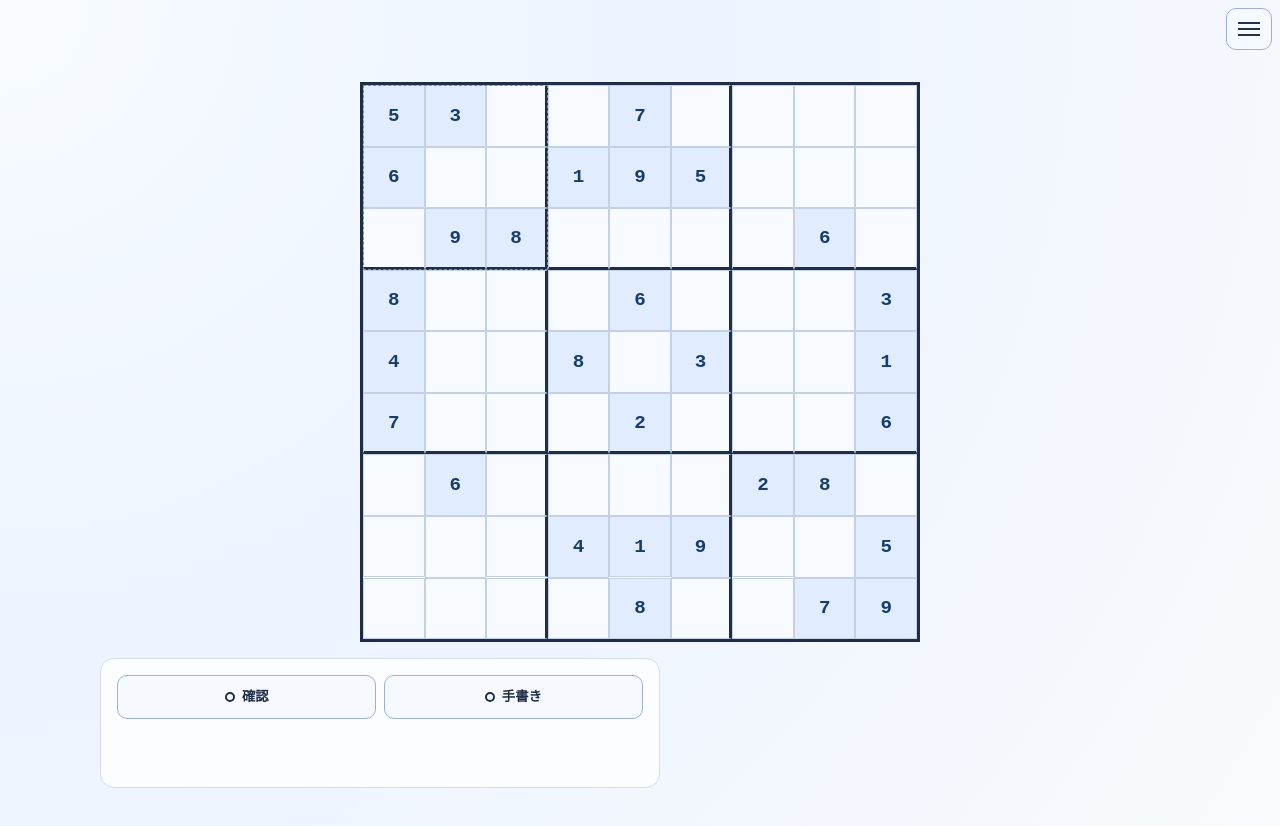
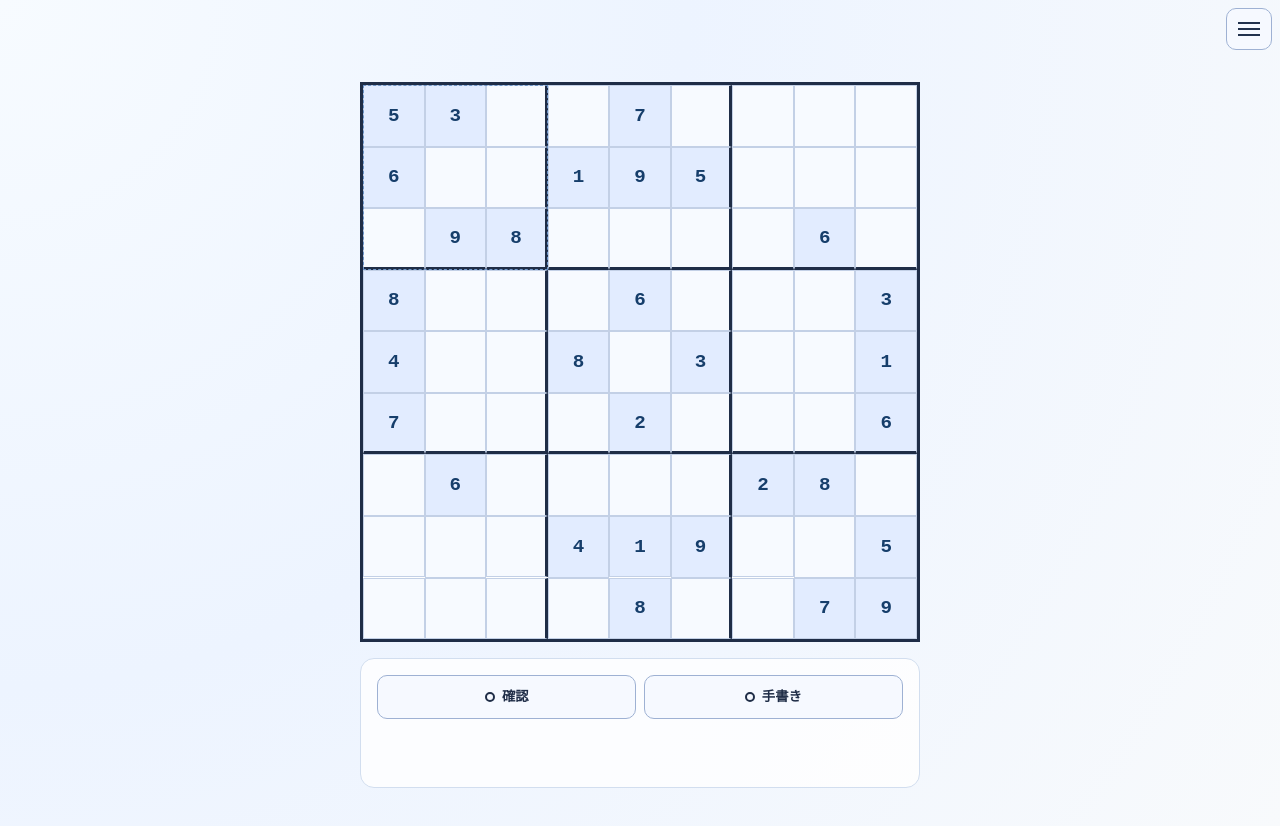
Before and after one commit to shgnaka/sudoku-display, a React (Vite) app: page /#/solve in a window 1280 px wide. Built offline with nearby package versions, Linux system fonts and the light colour scheme.

Commit message:
Center solve controls and keypad

```diff
--- a/src/styles/app-shell.css
+++ b/src/styles/app-shell.css
@@ -104,6 +104,10 @@ body.review-scroll-lock {
   gap: var(--space-xl);
 }
 
+.solve-page {
+  justify-items: center;
+}
+
 .side-drawer {
   position: fixed;
   top: 0;
--- a/src/styles/solve-page.base.css
+++ b/src/styles/solve-page.base.css
@@ -25,6 +25,7 @@
   display: grid;
   gap: var(--space-md);
   width: min(100%, 560px);
+  margin-inline: auto;
 }
 
 .solve-toggle-row {
@@ -146,6 +147,7 @@ button.sudoku-cell[aria-disabled="true"] {
   --solve-sheet-height: 5.2rem;
   height: calc(var(--solve-sheet-height) + env(safe-area-inset-bottom, 0px));
   width: min(100%, 560px);
+  margin-inline: auto;
 }
 
 .solve-number-pad,
--- a/src/styles/solve-page.no-scroll.css
+++ b/src/styles/solve-page.no-scroll.css
@@ -49,6 +49,7 @@ body.solve-no-scroll-body {
   height: 100%;
   grid-template-rows: minmax(0, 1fr) auto auto;
   gap: var(--space-sm);
+  justify-items: center;
 }
 
 .app-root.solve-no-scroll .panel {
```
